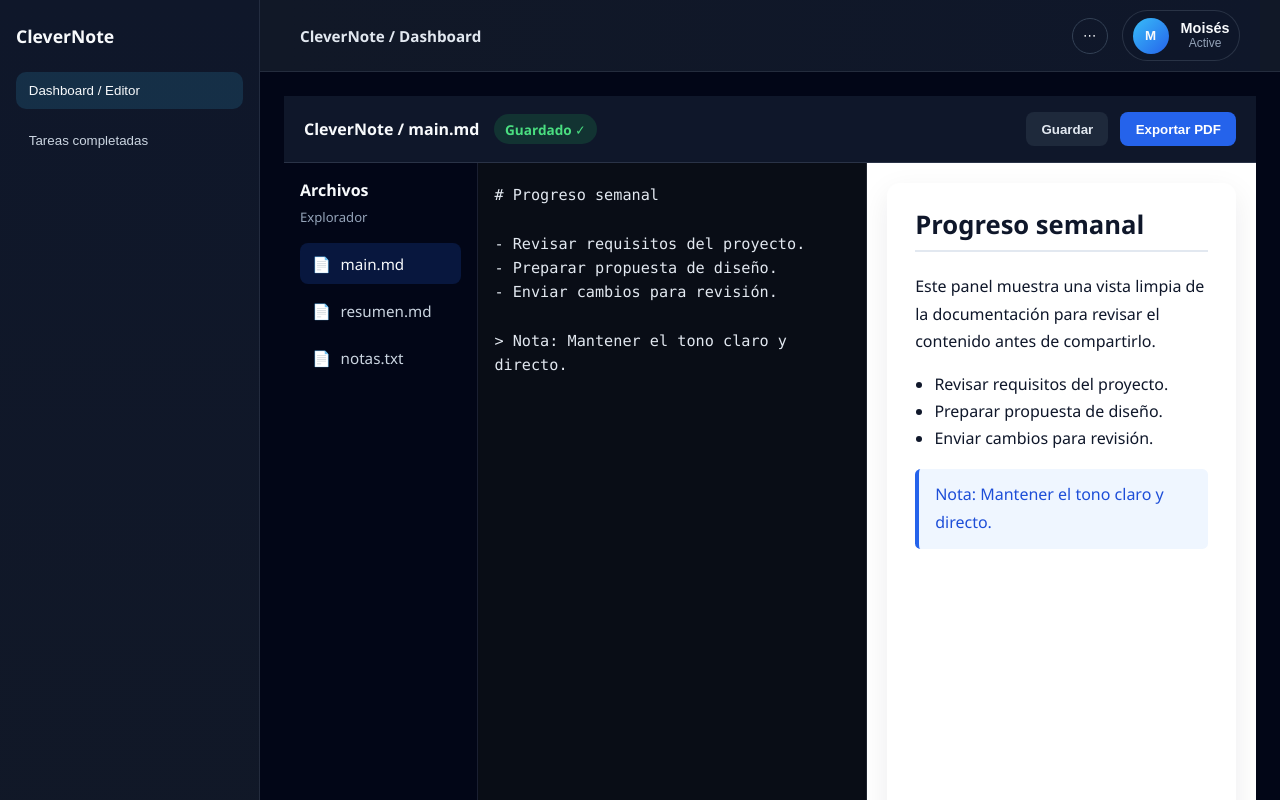
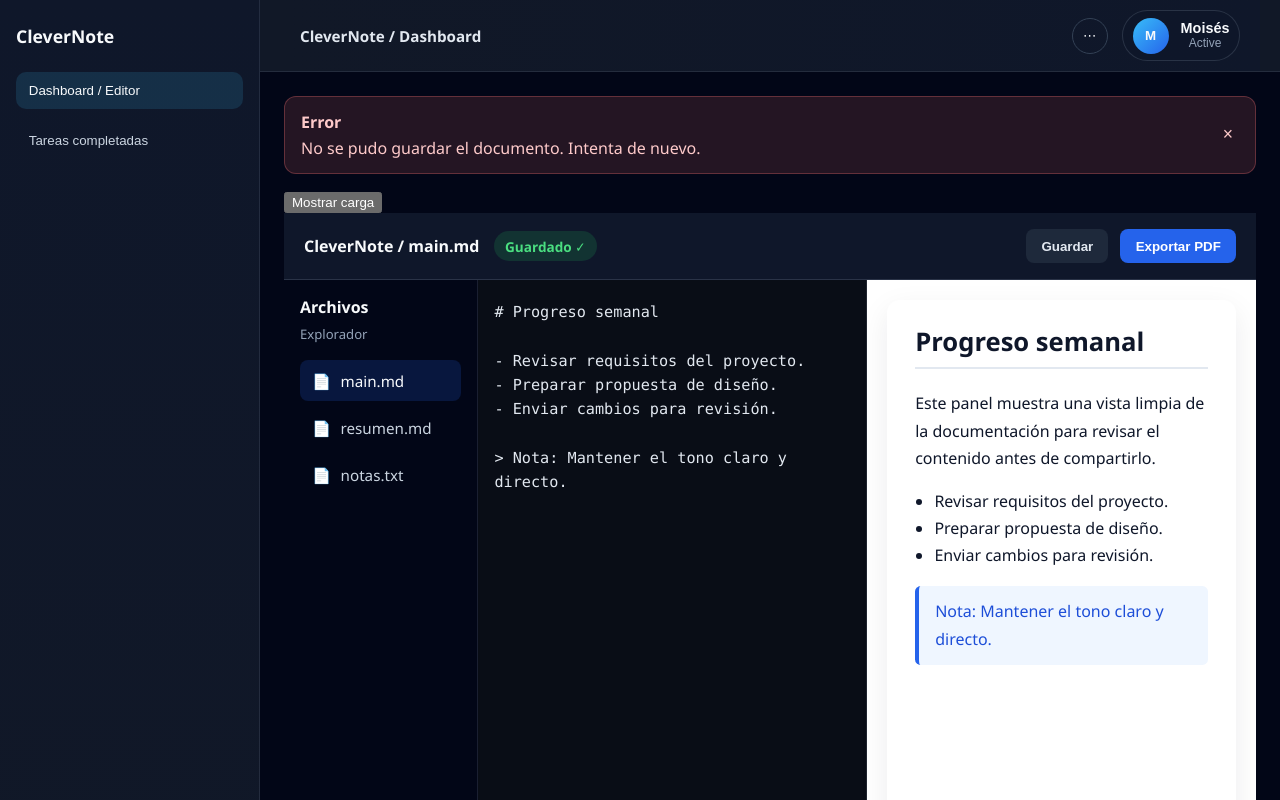
Before and after one commit to AkNdrow/PROYECTO-FINAL-PROGRAMACI-N-WEB, a React (Vite) app in the folder frontend/: page / in a window 1280 px wide. Both pictures are taken after typing "name@example.com", "Sample123" into the empty fields and a click on the button "Iniciar Sesión". Shown: the top 800 px of the page. Built offline with nearby package versions, Linux system fonts and the light colour scheme; the HTML template or start-up script is replaced by a standard one.

Commit message:
implementar componentes de estado LoadingSpinner y AlertMessage

```diff
--- /dev/null
+++ b/frontend/src/components/AlertMessage.css
@@ -0,0 +1,42 @@
+.alert-message {
+  display: flex;
+  align-items: center;
+  justify-content: space-between;
+  gap: 1rem;
+  padding: 0.9rem 1rem;
+  border-radius: 12px;
+  border: 1px solid transparent;
+  margin-bottom: 1rem;
+}
+
+.alert-content {
+  display: flex;
+  flex-direction: column;
+  gap: 0.2rem;
+}
+
+.alert-close {
+  border: none;
+  background: transparent;
+  color: inherit;
+  font-size: 1.1rem;
+  cursor: pointer;
+}
+
+.alert-error {
+  background: rgba(248, 113, 113, 0.14);
+  color: #fecaca;
+  border-color: rgba(248, 113, 113, 0.3);
+}
+
+.alert-success {
+  background: rgba(34, 197, 94, 0.14);
+  color: #bbf7d0;
+  border-color: rgba(34, 197, 94, 0.3);
+}
+
+.alert-info {
+  background: rgba(56, 189, 248, 0.14);
+  color: #bae6fd;
+  border-color: rgba(56, 189, 248, 0.3);
+}
--- /dev/null
+++ b/frontend/src/components/AlertMessage.jsx
@@ -0,0 +1,20 @@
+import React from 'react';
+import './AlertMessage.css';
+
+export default function AlertMessage({ type = 'info', message, onClose }) {
+  const typeClass = `alert-${type}`;
+
+  return (
+    <div className={`alert-message ${typeClass}`} role="alert">
+      <div className="alert-content">
+        <strong>{type === 'error' ? 'Error' : type === 'success' ? 'Éxito' : 'Información'}</strong>
+        <span>{message}</span>
+      </div>
+      {onClose ? (
+        <button type="button" className="alert-close" onClick={onClose} aria-label="Cerrar alerta">
+          ×
+        </button>
+      ) : null}
+    </div>
+  );
+}
--- a/frontend/src/components/DashboardLayout.jsx
+++ b/frontend/src/components/DashboardLayout.jsx
@@ -4,9 +4,13 @@ import Navbar from './Navbar';
 import Sidebar from './Sidebar';
 import MarkdownEditorView from './MarkdownEditorView';
 import DataTable from './DataTable';
+import LoadingSpinner from './LoadingSpinner';
+import AlertMessage from './AlertMessage';
 
 export default function DashboardLayout({ onLogout }) {
   const [activeSection, setActiveSection] = useState('editor');
+  const [isLoading, setIsLoading] = useState(false);
+  const [showAlert, setShowAlert] = useState(true);
 
   return (
     <div className="dashboard-container">
@@ -17,6 +21,24 @@ export default function DashboardLayout({ onLogout }) {
       </header>
 
       <main className="content-container">
+        {showAlert ? (
+          <AlertMessage
+            type="error"
+            message="No se pudo guardar el documento. Intenta de nuevo."
+            onClose={() => setShowAlert(false)}
+          />
+        ) : null}
+
+        <button
+          type="button"
+          className="demo-toggle"
+          onClick={() => setIsLoading((prev) => !prev)}
+        >
+          {isLoading ? 'Ocultar carga' : 'Mostrar carga'}
+        </button>
+
+        {isLoading ? <LoadingSpinner text="Cargando contenido..." /> : null}
+
         {activeSection === 'completed' ? <DataTable /> : <MarkdownEditorView />}
       </main>
     </div>
--- /dev/null
+++ b/frontend/src/components/LoadingSpinner.css
@@ -0,0 +1,29 @@
+.spinner-wrapper {
+  display: flex;
+  flex-direction: column;
+  align-items: center;
+  justify-content: center;
+  gap: 0.8rem;
+  padding: 1.2rem;
+}
+
+.spinner-circle {
+  width: 42px;
+  height: 42px;
+  border: 3px solid rgba(148, 163, 184, 0.25);
+  border-top-color: #38bdf8;
+  border-radius: 50%;
+  animation: spin 0.8s linear infinite;
+}
+
+.spinner-text {
+  color: #cbd5e1;
+  font-size: 0.95rem;
+  font-weight: 600;
+}
+
+@keyframes spin {
+  to {
+    transform: rotate(360deg);
+  }
+}
--- /dev/null
+++ b/frontend/src/components/LoadingSpinner.jsx
@@ -0,0 +1,11 @@
+import React from 'react';
+import './LoadingSpinner.css';
+
+export default function LoadingSpinner({ text = 'Cargando...' }) {
+  return (
+    <div className="spinner-wrapper" role="status" aria-live="polite">
+      <div className="spinner-circle" />
+      {text ? <span className="spinner-text">{text}</span> : null}
+    </div>
+  );
+}
```
